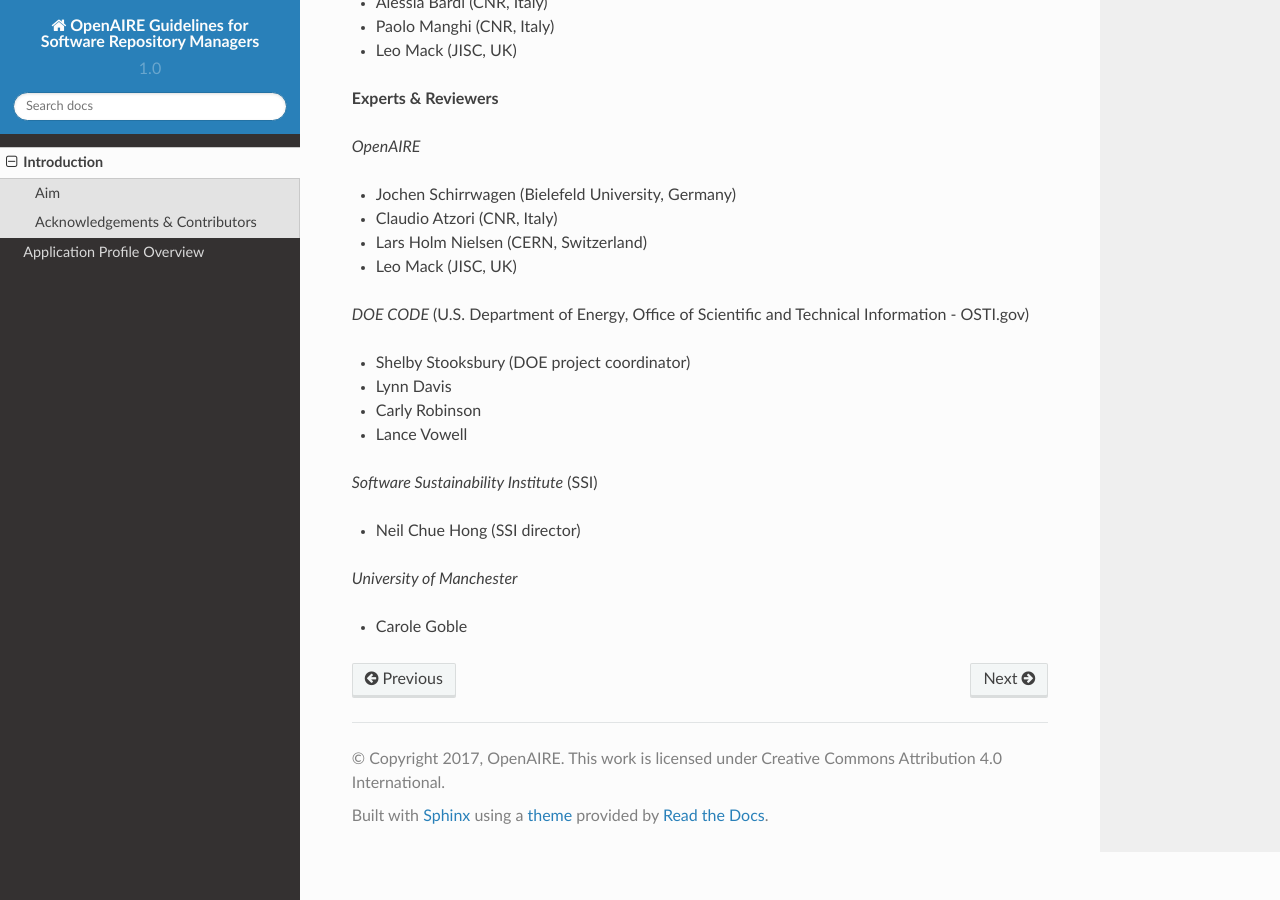
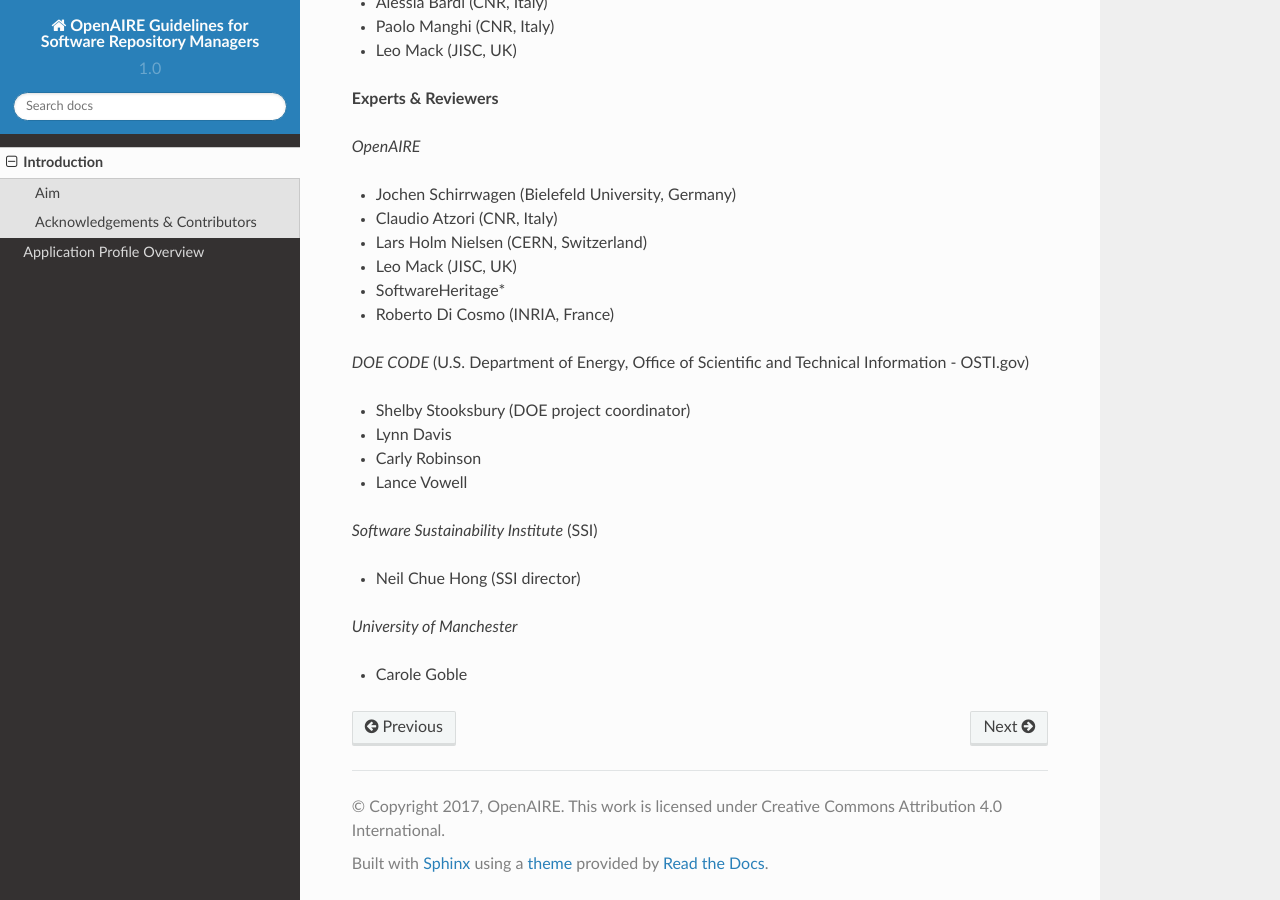
Before and after one commit to mirima2/software_guidelines, a Sphinx documentation site: the page built from docs/source/introduction.rst, in a window 1280 px wide and 900 px high, scrolled down 1169 px. Built offline with Sphinx 7.4.7 and the Read the Docs theme 2.0.0, drawn with Linux system fonts in a browser that asks for light colours.

Commit message:
Added SoftwareHeritage

```diff
--- a/docs/source/introduction.rst
+++ b/docs/source/introduction.rst
@@ -49,6 +49,10 @@
 * Lars Holm Nielsen (CERN, Switzerland)
 * Leo Mack (JISC, UK)
 
+* SoftwareHeritage*
+
+* Roberto Di Cosmo (INRIA, France)
+
 *DOE CODE* (U.S. Department of Energy, Office of Scientific and Technical Information - OSTI.gov)
 
 * Shelby Stooksbury (DOE project coordinator)
```
